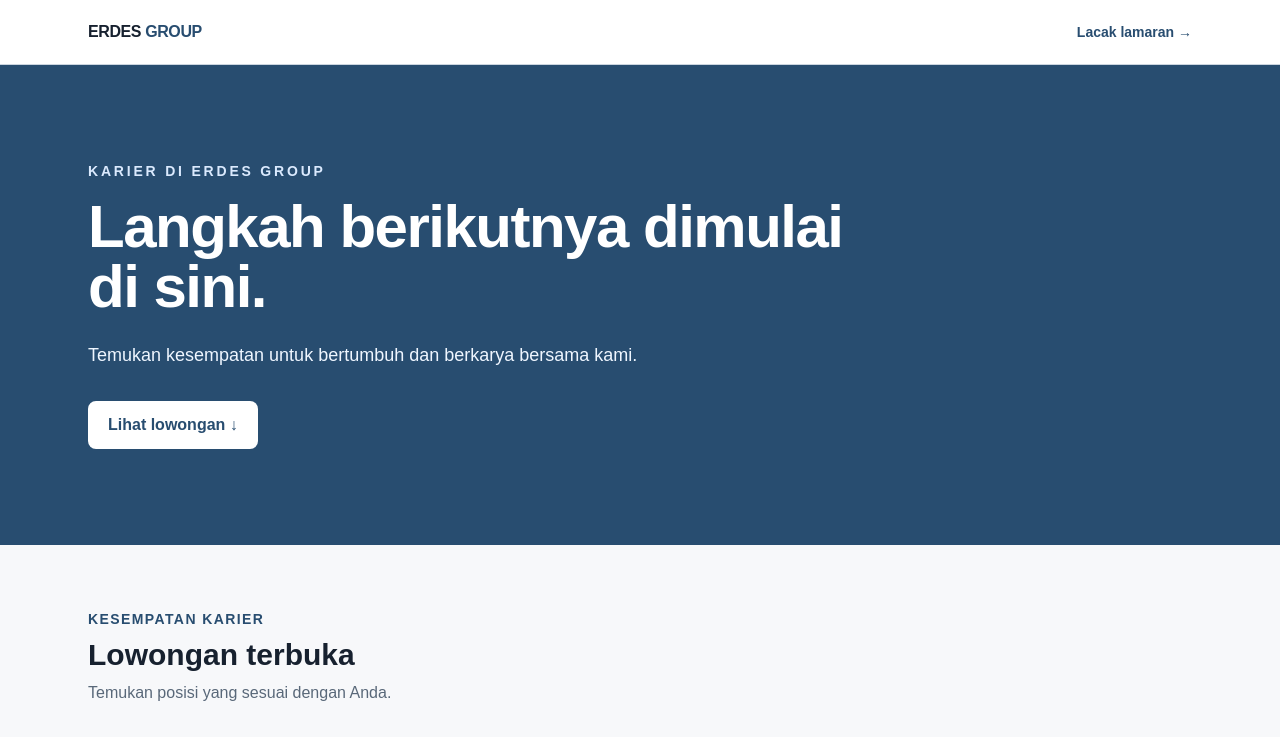
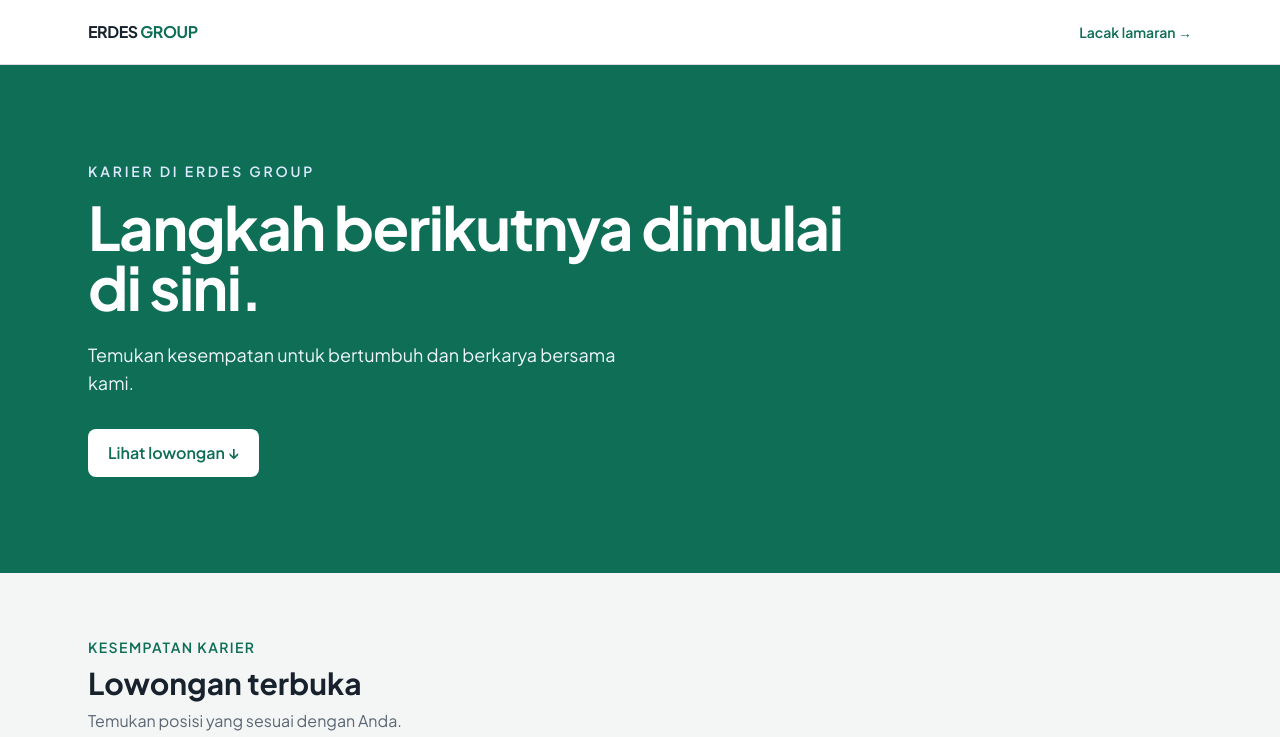
Before and after one commit to erdessistem/Recruitmenttesterdes, a Next.js app: page / in a window 1280 px wide. Shown: the top 737 px of the page. Built offline with nearby package versions, Linux system fonts and the light colour scheme; no server answers.

Commit message:
Add Jalur design tokens and Plus Jakarta Sans
Placeholder brand colors live in one @theme block so they can be swapped.
Adds the single route-line fill animation, disabled under reduced motion.

Co-Authored-By: Claude Opus 5.5 <noreply@anthropic.com>

```diff
--- a/app/globals.css
+++ b/app/globals.css
@@ -1,39 +1,75 @@
 @import "tailwindcss";
 
+/*
+ * Design tokens for the "Jalur" direction. Brand colors are placeholders:
+ * swapping the brand later means editing only this block.
+ */
 @theme {
-  --color-background: #f7f8fa;
-  --color-foreground: #17212f;
-  --color-primary: #284d70;
+  --font-sans: var(--font-jakarta), ui-sans-serif, system-ui, sans-serif;
+
+  --color-ink: #18222d;
+  --color-paper: #f4f6f5;
+  --color-background: var(--color-paper);
+  --color-foreground: var(--color-ink);
+  --color-surface: #ffffff;
+  --color-muted: #5b6673;
+  --color-border: #d8dee3;
+  --color-danger: #b42318;
+  --color-danger-soft: #fdeceb;
+
+  /* "Rel": the route line, primary actions and links. */
+  --color-primary: #0f6e56;
+  --color-primary-hover: #0b5a46;
+  --color-primary-soft: #e3f1ec;
   --color-primary-foreground: #ffffff;
-  --color-muted: #596879;
-  --color-border: #cbd5df;
-  --color-surface: #ffffff;
-  --color-danger: #b42318;
+
+  /* "Sinyal": you-are-here and time-sensitive markers only. */
+  --color-sinyal: #ef9f27;
+  --color-sinyal-soft: #fdf0d9;
+  --color-sinyal-ink: #633806;
+
   --radius-control: 0.5rem;
+  --radius-panel: 0.875rem;
 }
 
 body {
   background: var(--color-background);
   color: var(--color-foreground);
-  font-family: Arial, sans-serif;
+  font-family: var(--font-sans);
+  -webkit-font-smoothing: antialiased;
 }
 *:focus-visible {
   outline: 2px solid var(--color-primary);
   outline-offset: 2px;
+}
+.tabular {
+  font-variant-numeric: tabular-nums;
+  letter-spacing: 0.01em;
 }
 .control {
   min-height: 2.75rem;
   width: 100%;
   border: 1px solid var(--color-border);
   border-radius: var(--radius-control);
-  background: white;
+  background: var(--color-surface);
   padding: 0.6rem 0.75rem;
   color: var(--color-foreground);
+  transition: border-color 120ms ease;
+}
+.control:hover {
+  border-color: #b9c2ca;
+}
+.control:focus-visible {
+  border-color: var(--color-primary);
+  outline-offset: 0;
+}
+.control[aria-invalid="true"] {
+  border-color: var(--color-danger);
 }
 .form-section {
   border: 1px solid var(--color-border);
-  border-radius: 0.75rem;
-  background: white;
+  border-radius: var(--radius-panel);
+  background: var(--color-surface);
   padding: 1.5rem;
 }
 .form-title {
@@ -43,18 +79,30 @@ body {
 }
 .action-button {
   display: inline-flex;
+  min-height: 2.5rem;
   align-items: center;
+  gap: 0.375rem;
   border: 1px solid var(--color-border);
   border-radius: var(--radius-control);
-  padding: 0.6rem 0.9rem;
+  background: var(--color-surface);
+  padding: 0.5rem 0.9rem;
   font-size: 0.875rem;
   font-weight: 600;
-  color: var(--color-primary);
+  color: var(--color-foreground);
+  transition:
+    background-color 120ms ease,
+    transform 120ms ease;
+}
+.action-button:hover {
+  background: var(--color-paper);
+}
+.action-button:active {
+  transform: scale(0.98);
 }
 .admin-card {
   border: 1px solid var(--color-border);
-  border-radius: 0.75rem;
-  background: white;
+  border-radius: var(--radius-panel);
+  background: var(--color-surface);
   padding: 1.5rem;
 }
 .admin-table {
@@ -68,12 +116,50 @@ body {
 .admin-table td {
   padding: 0.75rem;
   border-bottom: 1px solid var(--color-border);
-  vertical-align: top;
+  vertical-align: middle;
+}
+.admin-table tbody tr:last-child td {
+  border-bottom: 0;
 }
 .admin-table th {
   color: var(--color-muted);
+  font-size: 0.8125rem;
   font-weight: 600;
 }
+.admin-table tbody tr:hover {
+  background: var(--color-paper);
+}
+
+/* The one orchestrated motion: the route line fills up to the current station. */
+@keyframes jalur-fill {
+  from {
+    transform: scaleX(0);
+  }
+}
+@keyframes jalur-fill-y {
+  from {
+    transform: scaleY(0);
+  }
+}
+.jalur-fill {
+  transform-origin: left;
+  animation: jalur-fill 600ms cubic-bezier(0.22, 1, 0.36, 1) both;
+}
+.jalur-fill-y {
+  transform-origin: top;
+  animation: jalur-fill-y 600ms cubic-bezier(0.22, 1, 0.36, 1) both;
+}
+@media (prefers-reduced-motion: reduce) {
+  .jalur-fill,
+  .jalur-fill-y {
+    animation: none;
+  }
+  .action-button,
+  .control {
+    transition: none;
+  }
+}
+
 @media print {
   .no-print {
     display: none !important;
--- a/app/layout.tsx
+++ b/app/layout.tsx
@@ -1,14 +1,22 @@
 import type { Metadata } from "next";
+import { Plus_Jakarta_Sans } from "next/font/google";
 import "./globals.css";
 
+const jakarta = Plus_Jakarta_Sans({
+  subsets: ["latin"],
+  weight: ["400", "500", "600", "700"],
+  variable: "--font-jakarta",
+  display: "swap",
+});
+
 export const metadata: Metadata = {
-  title: "Karier Erdes Group",
+  title: { default: "Karier Erdes Group", template: "%s · Karier Erdes Group" },
   description: "Portal rekrutmen Erdes Group",
 };
 
 export default function RootLayout({ children }: Readonly<{ children: React.ReactNode }>) {
   return (
-    <html lang="id">
+    <html lang="id" className={jakarta.variable}>
       <body>{children}</body>
     </html>
   );
```
